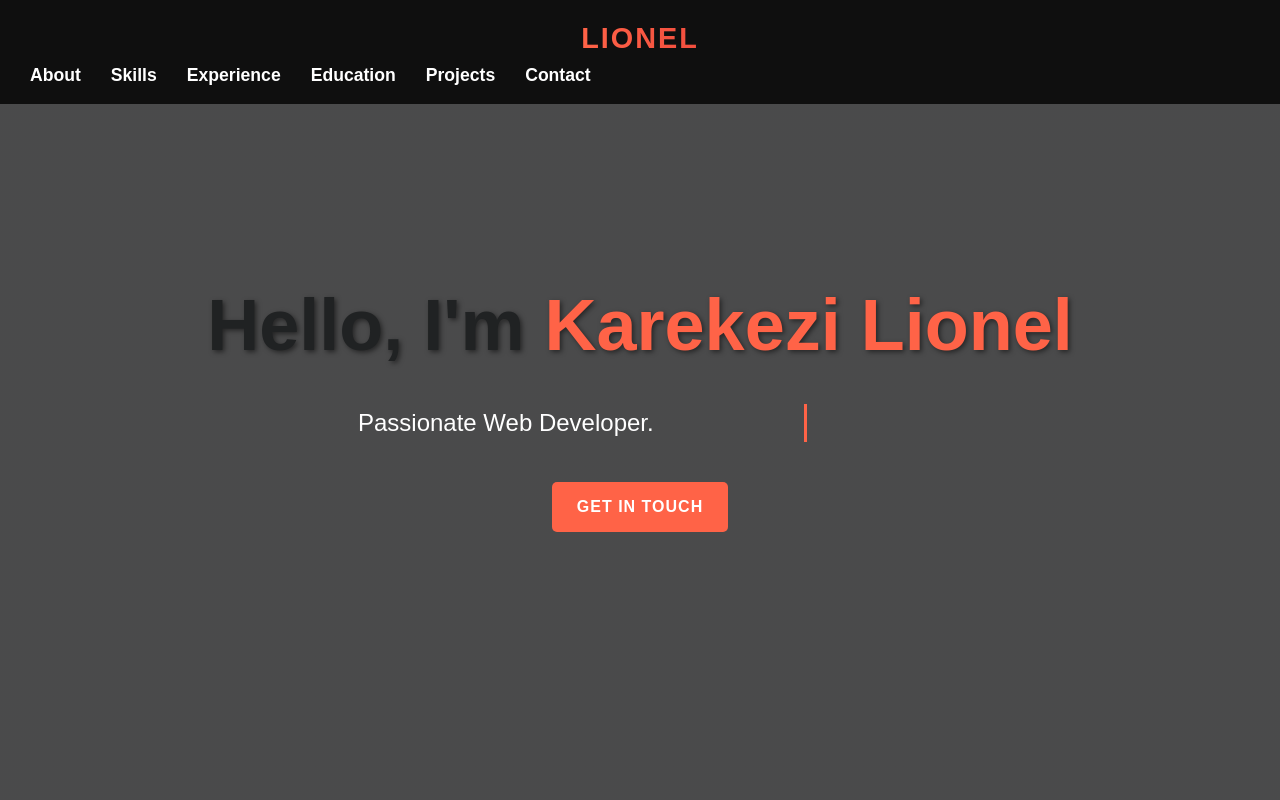
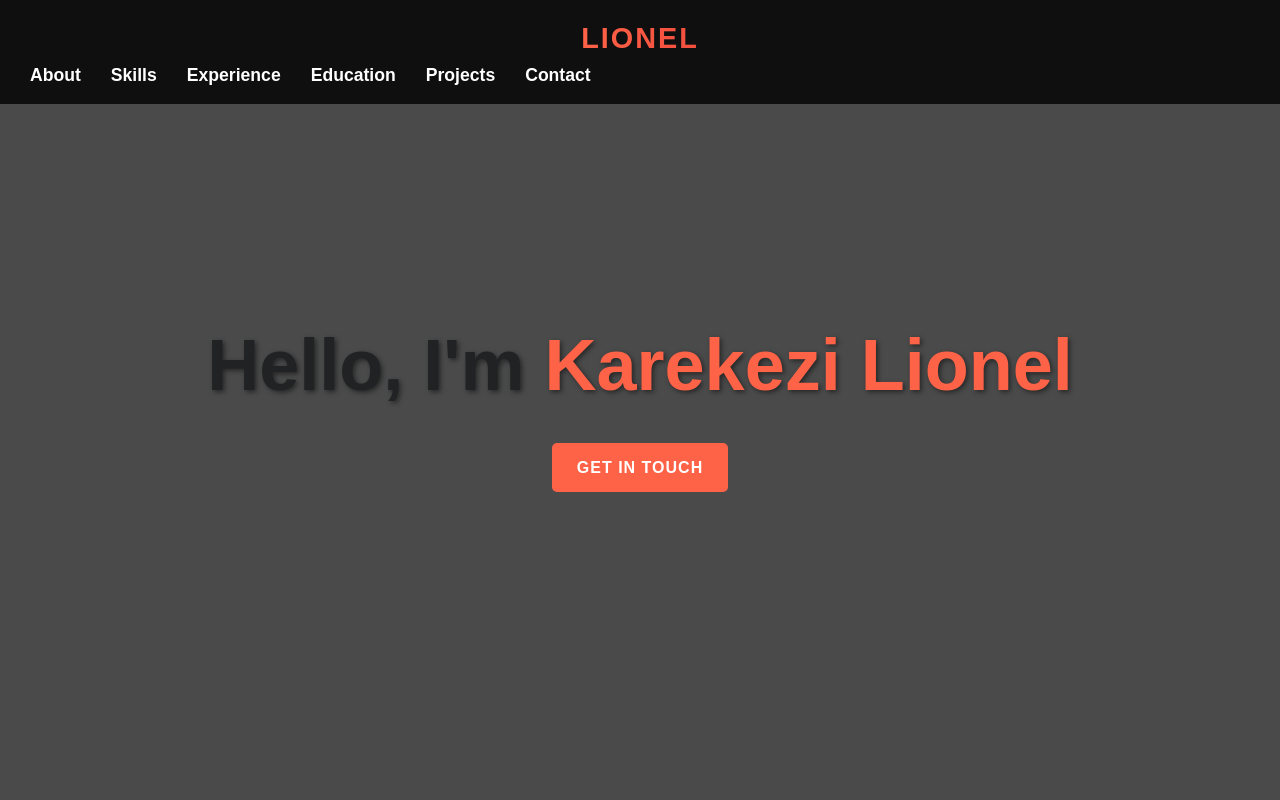
Before and after one commit to karekezilionel/WEBSITE_PORTFOLIO, a plain HTML site: page index.html in a window 1280 px wide. Shown: the top 800 px of the page. Drawn offline with Linux system fonts and the light colour scheme.

Commit message:
Update index.html

```diff
--- a/index.html
+++ b/index.html
@@ -27,7 +27,6 @@
         </nav>
         <div class="hero-content">
             <h1>Hello, I'm <span class="highlight">Karekezi Lionel</span></h1>
-            <p class="tagline">Passionate Web Developer.</p>
             <a href="#contact" class="btn-primary">Get in Touch</a>
         </div>
     </header>
```
